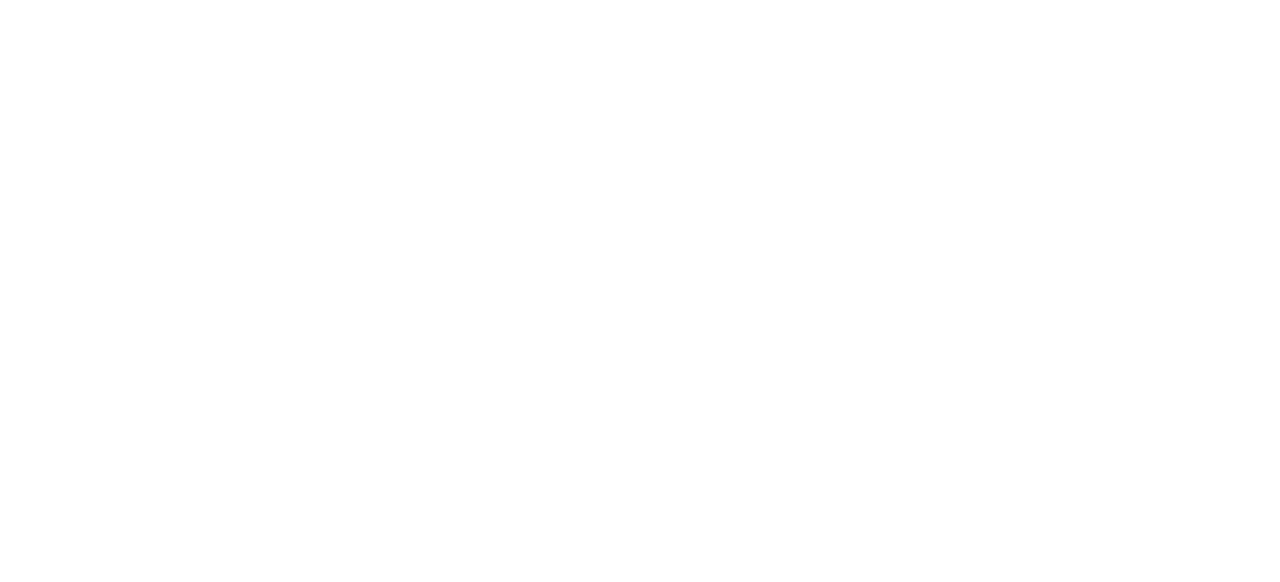
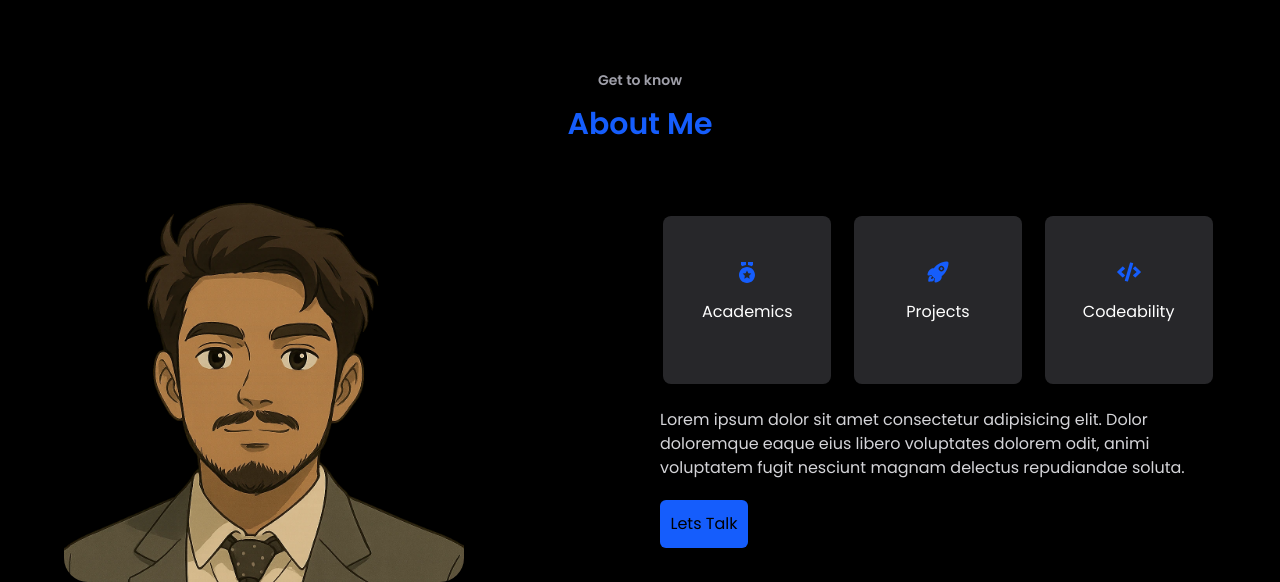
Before and after one commit to prakash-ydv/MyPortfolio, a React (Vite) app: page / in a window 1280 px wide. Shown: the part 1054-1636 px from the top of the page. Before the commit the page ends 980 px from the top, so only its background shows below. Built offline with nearby package versions, Linux system fonts and the light colour scheme; a web font is replaced by a local one.

Commit message:
about me section

```diff
--- a/src/App.jsx
+++ b/src/App.jsx
@@ -1,12 +1,14 @@
 import React from 'react'
 import Hero from './components/Hero'
 import Nav from './components/Nav'
+import Aboutme from './components/Aboutme'
 
 function App() {
   return (
-    <div>
+    <div className='bg-black'>
       <Nav />
       <Hero />
+      <Aboutme />
     </div>
   )
 }
--- /dev/null
+++ b/src/components/Aboutme.jsx
@@ -0,0 +1,40 @@
+import React from "react";
+import Box from "./about-components/Box";
+import { RiMedalFill } from "react-icons/ri";
+import { FaCode } from "react-icons/fa";
+import { IoRocket } from "react-icons/io5";
+
+function Aboutme() {
+  return (
+    <section className="text-white pt-36 px-6 sm:px-10 flex flex-col items-center justify-center">
+      <h5 className="text-zinc-400 text-sm font-semibold">Get to know</h5>
+      <h1 className="text-3xl pt-4 text-blue-600 font-semibold">About Me</h1>
+
+      <div className="grid grid-cols-1 lg:grid-cols-2 gap-10 mt-10 w-full max-w-6xl items-center">
+        {/* Image section */}
+        <div className="h-[400px] w-[300px] lg:h-[400px] lg:w-[400px]  flex items-center justify-center rounded-3xl text-sm text-zinc-300 mx-auto lg:mx-0 my-img">
+        </div>
+
+        {/* Boxes and text section */}
+        <div className="flex flex-col items-center lg:items-start">
+          {/* Boxes in a row */}
+          <div className="grid grid-cols-2 sm:grid-cols-2 md:grid-cols-3 gap-4 w-full justify-items-center">
+            <Box title="Academics" logo={<RiMedalFill />} />
+            <Box title="Projects" logo={<IoRocket />} />
+            <Box title="Codeability" logo={<FaCode />} />
+          </div>
+
+          {/* Paragraph */}
+          <p className="mt-6 text-center lg:text-left text-zinc-300">
+            Lorem ipsum dolor sit amet consectetur adipisicing elit. Dolor
+            doloremque eaque eius libero voluptates dolorem odit, animi
+            voluptatem fugit nesciunt magnam delectus repudiandae soluta.
+          </p>
+          <button className="h-12 w-22 bg-blue-600 rounded-md mt-5 text-black">Lets Talk</button>
+        </div>
+      </div>
+    </section>
+  );
+}
+
+export default Aboutme;
--- a/src/components/Hero.jsx
+++ b/src/components/Hero.jsx
@@ -3,7 +3,6 @@
 import { FaLinkedin } from "react-icons/fa";
 import { FaGithub } from "react-icons/fa";
 import { SiLeetcode } from "react-icons/si";
-
 function Hero() {
   return (
     <div className="w-full bg-black text-white">
--- a/src/components/Nav.jsx
+++ b/src/components/Nav.jsx
@@ -20,7 +20,7 @@
   ];
 
   return (
-    <div className="fixed flex flex-col items-center text-zinc-300/90 bottom-5 w-full z-50">
+    <nav className="fixed flex flex-col items-center text-zinc-300/90 bottom-5 w-full z-50">
       <div className="flex items-center justify-between px-5 w-92 h-16 backdrop-blur-lg rounded-full bg-black/20">
         {navItems.map((item) => (
           <a
@@ -39,7 +39,7 @@
           </a>
         ))}
       </div>
-    </div>
+    </nav>
   );
 }
 
--- /dev/null
+++ b/src/components/about-components/Box.jsx
@@ -0,0 +1,13 @@
+import React from 'react'
+
+function Box(props) {
+  return (
+    <div className='flex flex-col gap-4 items-center justify-center h-42 w-42 bg-zinc-800 rounded-lg p-5 cursor-pointer hover:bg-black hover:border transition-colors duration-300'>
+        <span className='text-blue-600 text-2xl'>{props.logo}</span>
+      <h1>{props.title}</h1>
+      <p>{props.details}</p>
+    </div>
+  )
+}
+
+export default Box
--- a/src/index.css
+++ b/src/index.css
@@ -8,3 +8,9 @@
   background-image: url('./assets/hex.gif');
   background-position: center;
 }
+
+.my-img{
+  background-image: url('./assets/myImg.webp');
+  background-size: cover;
+  background-repeat: no-repeat;
+}
```
Also changed, not shown: src/assets/myImg.webp (added).
